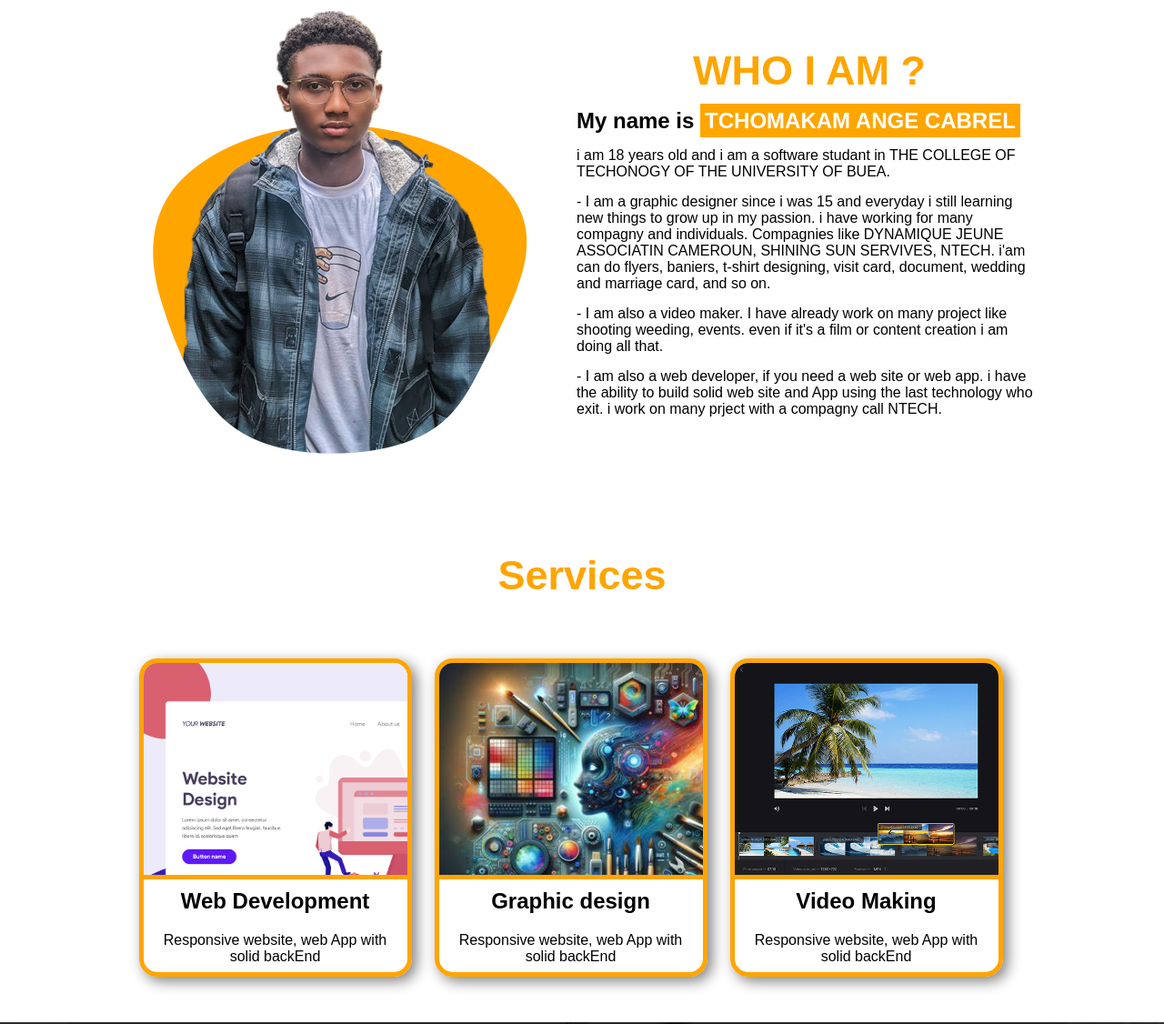
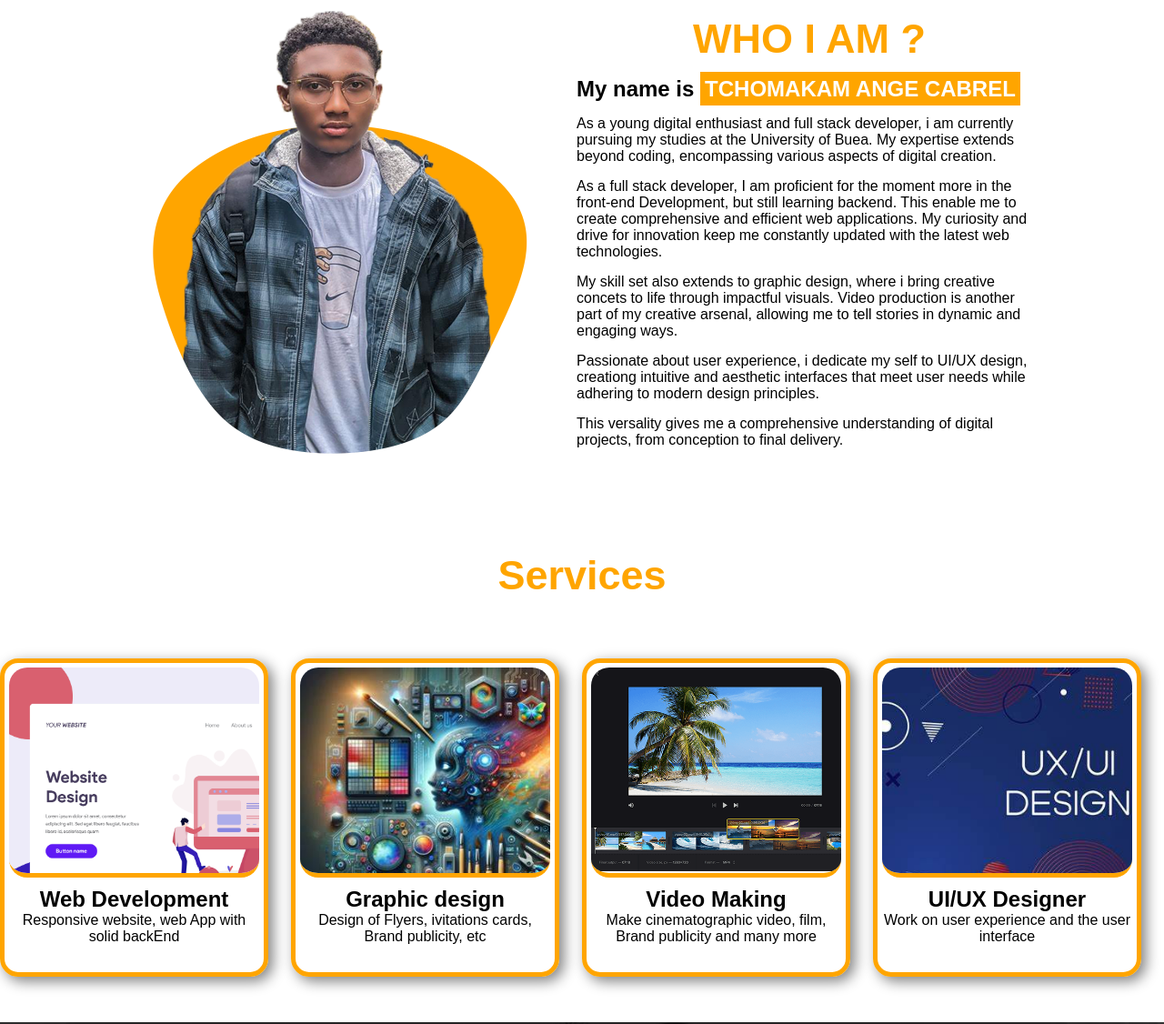
Before and after one commit to Ange-Boyz/portfolio, a plain HTML site: page index.html in a window 1280 px wide. Shown: the part 944-2070 px from the top of the page at 91% size. Drawn offline with Linux system fonts and the light colour scheme.

Commit message:
modification

```diff
--- a/index.html
+++ b/index.html
@@ -44,12 +44,7 @@
                 <h1>HEllO!, I AM <span>ANGE CABREL</span></h1>
                 <p class="text1">Web developer, Graphic designer, video maker</p>
                 <p class="text2">Describe me how i can help you today</p>
-                <div class="call">Contact me <svg xmlns="http://www.w3.org/2000/svg" width="24" height="24"
-                        viewBox="0 0 24 24" style="fill: orange;transform: ;msFilter:;">
-                        <path
-                            d="m20.487 17.14-4.065-3.696a1.001 1.001 0 0 0-1.391.043l-2.393 2.461c-.576-.11-1.734-.471-2.926-1.66-1.192-1.193-1.553-2.354-1.66-2.926l2.459-2.394a1 1 0 0 0 .043-1.391L6.859 3.513a1 1 0 0 0-1.391-.087l-2.17 1.861a1 1 0 0 0-.29.649c-.015.25-.301 6.172 4.291 10.766C11.305 20.707 16.323 21 17.705 21c.202 0 .326-.006.359-.008a.992.992 0 0 0 .648-.291l1.86-2.171a.997.997 0 0 0-.085-1.39z">
-                        </path>
-                    </svg></div>
+                <div class="call">Contact me </div>
             </section>
         </div>
     </div>
@@ -63,22 +58,24 @@
             <div class="right">
                 <h1>WHO I AM ?</h1>
                 <h2>My name is <span>TCHOMAKAM ANGE CABREL</span></h2>
-                <p>i am 18 years old and i am a software studant in THE COLLEGE OF TECHONOGY OF THE UNIVERSITY
-                    OF BUEA.
-                </p>
-                <p>- I am a graphic designer since i was 15 and everyday i still learning new things to grow up
-                    in my passion. i have working for many compagny and individuals. Compagnies like
-                    DYNAMIQUE JEUNE ASSOCIATIN CAMEROUN, SHINING SUN SERVIVES, NTECH. i'am can do flyers, baniers,
-                    t-shirt designing, visit card, document, wedding and marriage card, and so on.
+                <p>As a young digital enthusiast and full stack developer, i am currently pursuing my studies at the
+                    University of Buea. My expertise extends beyond coding, encompassing various aspects of digital creation.
                 </p>
                 <p>
-                    - I am also a video maker. I have already work on many project like shooting weeding, events.
-                    even if it's a film or content creation i am doing all that.
+                    As a full stack developer, I am proficient for the moment more in the front-end Development, but still
+                    learning backend. This enable me to create comprehensive and efficient web applications. My curiosity
+                    and drive for innovation keep me constantly updated with the latest web technologies.
                 </p>
                 <p>
-                    - I am also a web developer, if you need a web site or web app.
-                    i have the ability to build solid web site and App using the last technology who exit.
-                    i work on many prject with a compagny call NTECH.
+                    My skill set also extends to graphic design, where i bring creative concets to life through impactful visuals.
+                    Video production is another part of my creative arsenal, allowing me to tell stories in dynamic and engaging ways.
+                </p>
+                <p>
+                    Passionate about user experience, i dedicate my self to UI/UX design, creationg intuitive and aesthetic
+                    interfaces that meet user needs while adhering to modern design principles.
+                </p>
+                <p>
+                    This versality gives me a comprehensive understanding of digital projects, from conception to final delivery.
                 </p>
             </div>
         </div>
@@ -102,7 +99,7 @@
                     <img src="OIP (2).jpg" alt="">
                 </div>
                 <h2>Graphic design</h2>
-                <p>Responsive website, web App with solid backEnd
+                <p>Design of Flyers, ivitations cards, Brand publicity, etc
                 </p>
             </div>
 
@@ -112,7 +109,16 @@
                     <img src="R.png" alt="">
                 </div>
                 <h2>Video Making</h2>
-                <p>Responsive website, web App with solid backEnd
+                <p>Make cinematographic video, film, Brand publicity and many more
+                </p>
+            </div>
+
+            <div class="card">
+                <div class="image">
+                    <img src="ui.jpeg" alt="">
+                </div>
+                <h2>UI/UX Designer</h2>
+                <p>Work on user experience and the user interface
                 </p>
             </div>
         </div>
--- a/style.css
+++ b/style.css
@@ -14,6 +14,7 @@
     background-image: url(tof.jpg);
     background-repeat: no-repeat;
     background-size: cover;
+    background-position: center;
 }
 
 .bod{
@@ -104,6 +105,7 @@ section h1 span{
     align-items: center;
     justify-content: center;
     transition: 0.2s ease;
+    cursor: pointer;
 }
 
 .call:hover{
@@ -171,12 +173,19 @@ section h1 span{
     overflow: hidden;
     box-shadow: 5px 5px 15px gray;
     margin-right: 25px;
+    padding: 5px;
+}
+
+.card:hover{
+    scale: 1.02;
 }
 
 .card .image{
     overflow: hidden;
+    border-radius: 20px;
     height: 70%;
     border-bottom: 5px solid orange;
+    margin-bottom: 10px;
 }
 
 .card .image img{
@@ -189,7 +198,7 @@ section h1 span{
 }
 .card h2, .card p{
     color: black;
-    padding: 10px;
+
     text-align: center;
 }
 
@@ -217,17 +226,18 @@ section h1 span{
 
 .cont{
     display: flex;
-    justify-content: space-around;
     margin-top: 55px;
+    justify-content: center;
 }
 
 .media1{
     width: 7rem;
     text-align: center;
+    margin-right: 20px;
 }
 
 .media1:hover{
-    scale: 1;
+    scale: 1.02;
     transition: 0.3 ease;
 }
 
@@ -277,6 +287,9 @@ footer{
     width: fit-content;
     margin: 80px auto 0 auto;
    }
+   .bod1{
+    background-position: center;
+   }
 
    ul li{
     margin-bottom: 35px;
@@ -307,7 +320,9 @@ footer{
        width: 20rem;
     }
     .sec2 .left{
-        padding: 0 30px;
+    display: flex;
+    justify-content: center;
+
     }
 
     .container{
```
Also changed, not shown: ui.jpeg (added).
